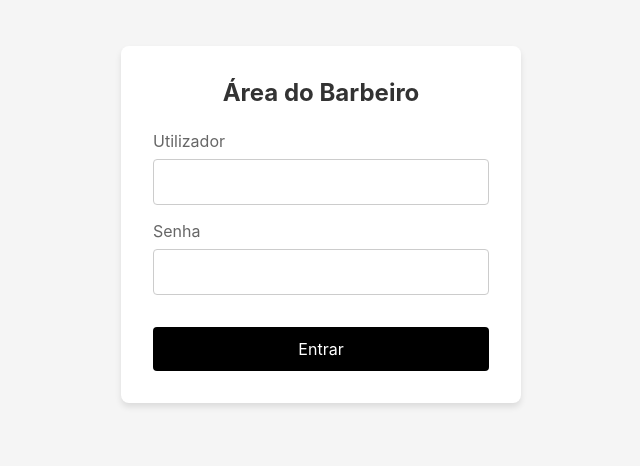
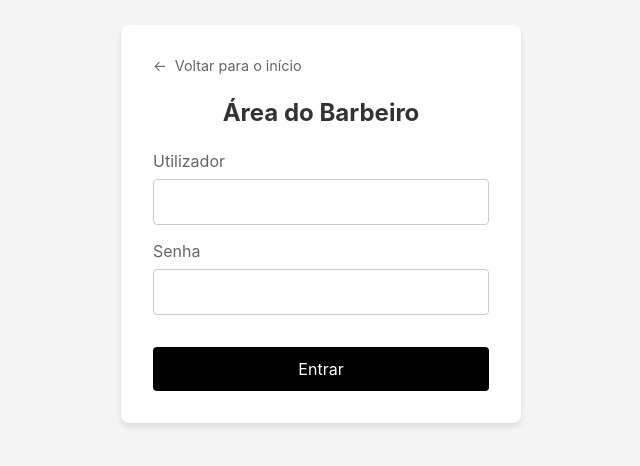
Before and after one commit to Kaleu-Victor/barber-booking, a React app in the folder frontend/: page /login in a window 1280 px wide. Shown: the part 176-642 px from the top of the page, without its empty margins (319-959 px from the left). Built offline with nearby package versions, Linux system fonts and the light colour scheme; no server answers; the HTML template or start-up script is replaced by a standard one.

Commit message:
fix: login back button and profile button contrast

```diff
--- a/frontend/src/pages/dashboard/Dashboard.jsx
+++ b/frontend/src/pages/dashboard/Dashboard.jsx
@@ -246,7 +246,7 @@ function Dashboard() {
               type="button"
               className="dashboard__logout"
               onClick={() => setIsProfileModalOpen(true)}
-              style={{ background: 'transparent', color: '#000', border: '1px solid #ccc' }}
+              style={{ background: 'transparent', color: '#fff', border: '1px solid rgba(255,255,255,0.3)' }}
             >
               Meu Perfil
             </button>
--- a/frontend/src/pages/dashboard/Login.jsx
+++ b/frontend/src/pages/dashboard/Login.jsx
@@ -31,6 +31,13 @@ function Login() {
   return (
     <div className="login-container">
       <div className="login-box">
+        <button
+          type="button"
+          onClick={() => navigate('/')}
+          style={{ background: 'none', border: 'none', color: '#666', cursor: 'pointer', padding: 0, marginBottom: '1.5rem', display: 'flex', alignItems: 'center', gap: '0.5rem', fontSize: '0.9rem' }}
+        >
+          <span>←</span> Voltar para o início
+        </button>
         <h2>Área do Barbeiro</h2>
         {error && <div className="login-error">{error}</div>}
         <form onSubmit={handleLogin}>
```
